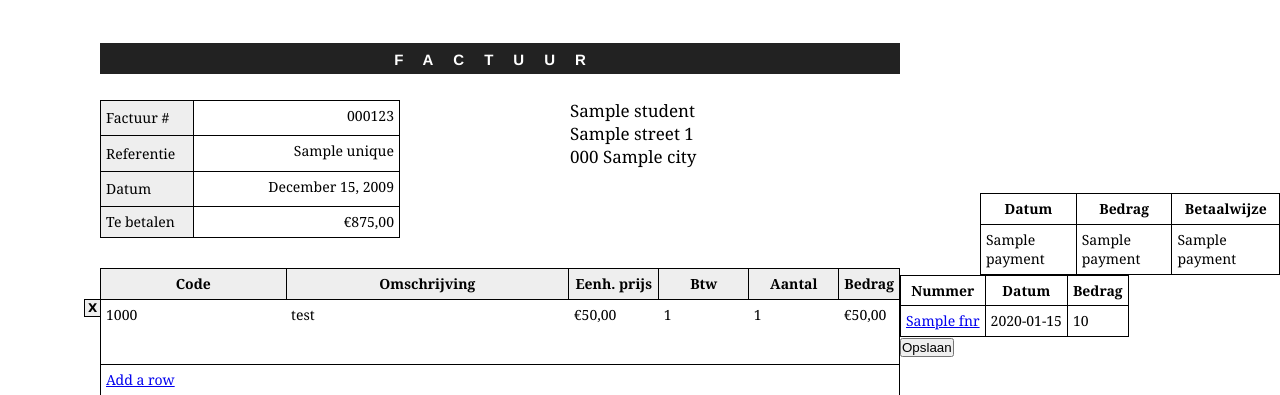
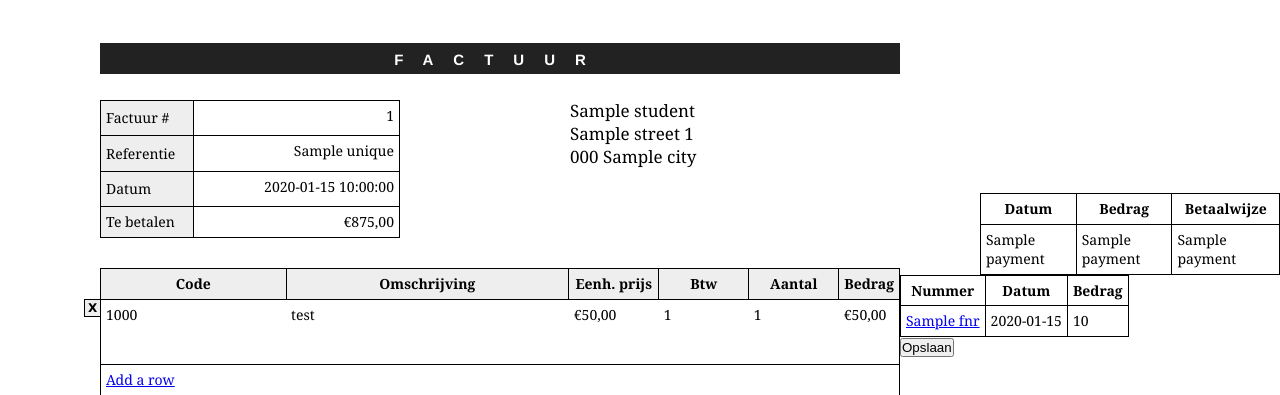
Before and after one commit to ddccffvv/euro2000, a Flask app: template templates/febinvoice.html in a window 1280 px wide. Shown: the part 207-602 px from the top of the page. Run offline with Flask 2, Linux system fonts and the light colour scheme; the template is opened without the code that fills it: most values are stand-ins (such as "Sample title", 1, 10 or a date in 2020); parts of the project's set-up code (start-up, migrations or seed data) failed here and were passed over.

Commit message:
changes for date and number in feb

```diff
--- a/app.py
+++ b/app.py
@@ -1,4 +1,4 @@
-from flask import Flask, url_for, request, Response
+from flask import Flask, url_for, request, Response, session
 from flask import render_template
 import sys, struct, re, json, sqlite3, os
 from datetime import date
@@ -296,6 +296,8 @@ def home():
 @requires_auth
 def save_invoice():
     data = json.loads(request.form["data"])
+    session["date"] = data["date"]
+    session["number"] = data["nummer"]
     conn = sqlite3.connect("database")
     cursor = conn.cursor()
     cursor.execute("INSERT INTO invoices(title, reference, date, nummer, total) VALUES(?,?,?,?,?)",(data["title"], data["referentie"], data["date"], data["nummer"], data["due"]))
@@ -416,7 +418,16 @@ def february(identifier):
     conn.close()
     if len(rows)<1:
         rows = None
-    return render_template('febinvoice.html', student = feb[identifier-1], invoices = rows)
+    if not "date" in session:
+        temp = date.today()
+        datum = str(temp.day) + "/" + str(temp.month) + "/" + str(temp.year)
+    else:
+        datum = session["date"]
+    if not "number" in session:
+        number = "123"
+    else:
+        number = session["number"]
+    return render_template('febinvoice.html', student = feb[identifier-1], invoices = rows, date = datum, number = number)
 @app.route('/mar/<int:identifier>')
 @requires_auth
 def march(identifier):
--- a/templates/febinvoice.html
+++ b/templates/febinvoice.html
@@ -30,7 +30,7 @@
                 <table id="meta">
                     <tbody><tr>
                             <td class="meta-head">Factuur #</td>
-                            <td><textarea id="number">000123</textarea></td>
+                            <td><textarea id="number">{{ number }}</textarea></td>
                         </tr>
                         <tr>
                             <td class="meta-head">Referentie</td>
@@ -39,7 +39,7 @@
                         <tr>
 
                             <td class="meta-head">Datum</td>
-                            <td><textarea id="date">December 15, 2009</textarea></td>
+                            <td><textarea id="date">{{ date }}</textarea></td>
                         </tr>
                         <tr>
                             <td class="meta-head">Te betalen</td>
```
